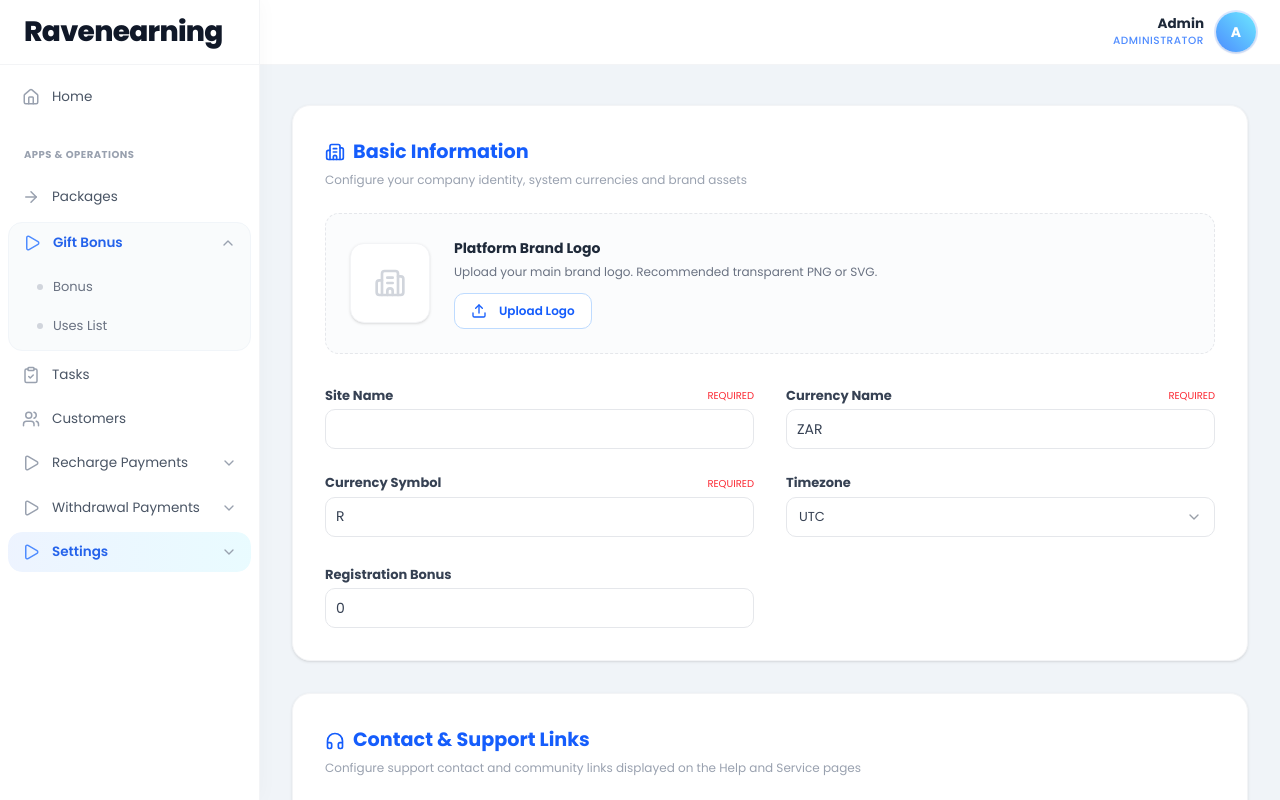
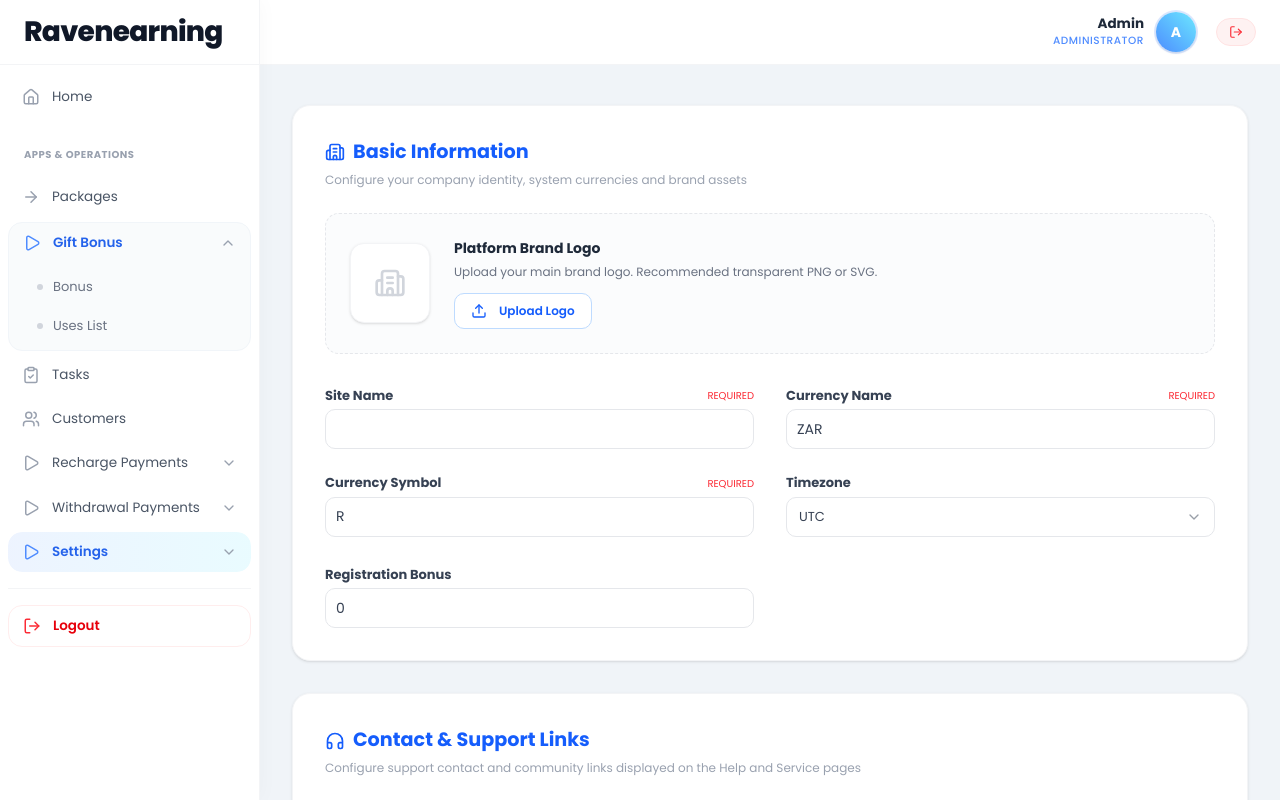
Before and after one commit to chinedu-freedom/Ravenearning-admin, a Next.js app: page /settings/basic in a window 1280 px wide. Both pictures are taken after a click on the button "Gift Bonus". Built offline with nearby package versions, Linux system fonts and the light colour scheme; no server answers.

Commit message:
feat: Add logout button to Admin header and sidebar

```diff
--- a/src/components/Header.jsx
+++ b/src/components/Header.jsx
@@ -1,9 +1,10 @@
 "use client";
 
-import { Bell, Search, Menu, Sparkles } from "lucide-react";
+import { Bell, Search, Menu, Sparkles, LogOut } from "lucide-react";
 import * as Avatar from "@radix-ui/react-avatar";
 import { useFetchData } from "@/hooks/useApi";
 import { Skeleton } from "@/components/ui/skeleton";
+import { CookieManager } from "@/utils/cookie-utils";
 
 export function Header({ onMenuClick }) {
   const { data, isLoading } = useFetchData("/admin/profile", "profile");
@@ -14,6 +15,14 @@ export function Header({ onMenuClick }) {
 
   const displayName = admin?.phone || "Admin";
   const avatarLetter = (admin?.phone ? admin.phone[0] : "A").toUpperCase();
+
+  const handleLogout = () => {
+    if (typeof window !== "undefined") {
+      CookieManager.remove("sec-admin-token");
+      CookieManager.remove("isAuthenticated");
+      window.location.href = "/";
+    }
+  };
 
   return (
     <header className="h-[65px] flex items-center justify-between px-6 bg-white/95 backdrop-blur-md border-b border-gray-100 sticky top-0 z-20 font-['Poppins',sans-serif]">
@@ -31,7 +40,7 @@ export function Header({ onMenuClick }) {
       </div>
 
       <div className="flex items-center gap-4">
-        <div className="flex items-center gap-3 cursor-pointer">
+        <div className="flex items-center gap-3">
           {isLoading ? (
             <>
               <Skeleton className="h-4 w-24 rounded-md" />
@@ -54,6 +63,15 @@ export function Header({ onMenuClick }) {
                   </Avatar.Fallback>
                 )}
               </Avatar.Root>
+
+              <button
+                onClick={handleLogout}
+                className="flex items-center gap-1.5 px-3 py-1.5 rounded-xl bg-red-50 hover:bg-red-100 text-red-600 text-xs font-bold transition-all cursor-pointer border border-red-100 ml-2"
+                title="Log out of Admin Panel"
+              >
+                <LogOut className="w-3.5 h-3.5 text-red-500" />
+                <span className="hidden sm:inline">Logout</span>
+              </button>
             </>
           )}
         </div>
--- a/src/components/Sidebar.jsx
+++ b/src/components/Sidebar.jsx
@@ -11,8 +11,10 @@ import {
   Loader,
   Users,
   ChevronDown,
-  Sparkles
+  Sparkles,
+  LogOut
 } from "lucide-react";
+import { CookieManager } from "@/utils/cookie-utils";
 
 const navigation = [
   { name: "Home", href: "/dashboard", icon: Home },
@@ -76,6 +78,14 @@ export function Sidebar({ isOpen, onClose }) {
 
   const handleLinkClick = () => {
     if (onClose) onClose();
+  };
+
+  const handleLogout = () => {
+    if (typeof window !== "undefined") {
+      CookieManager.remove("sec-admin-token");
+      CookieManager.remove("isAuthenticated");
+      window.location.href = "/";
+    }
   };
 
   return (
@@ -177,6 +187,17 @@ export function Sidebar({ isOpen, onClose }) {
                 </div>
               );
             })}
+
+            {/* Logout Button */}
+            <div className="pt-4 border-t border-gray-100 mt-4">
+              <button
+                onClick={handleLogout}
+                className="w-full flex items-center gap-3 px-3.5 py-2.5 rounded-xl text-[13.5px] text-red-600 hover:bg-red-50 font-semibold transition-all duration-200 cursor-pointer border border-red-100/60"
+              >
+                <LogOut className="w-[18px] h-[18px] text-red-500" />
+                <span>Logout</span>
+              </button>
+            </div>
           </nav>
         </div>
       </div>
```
